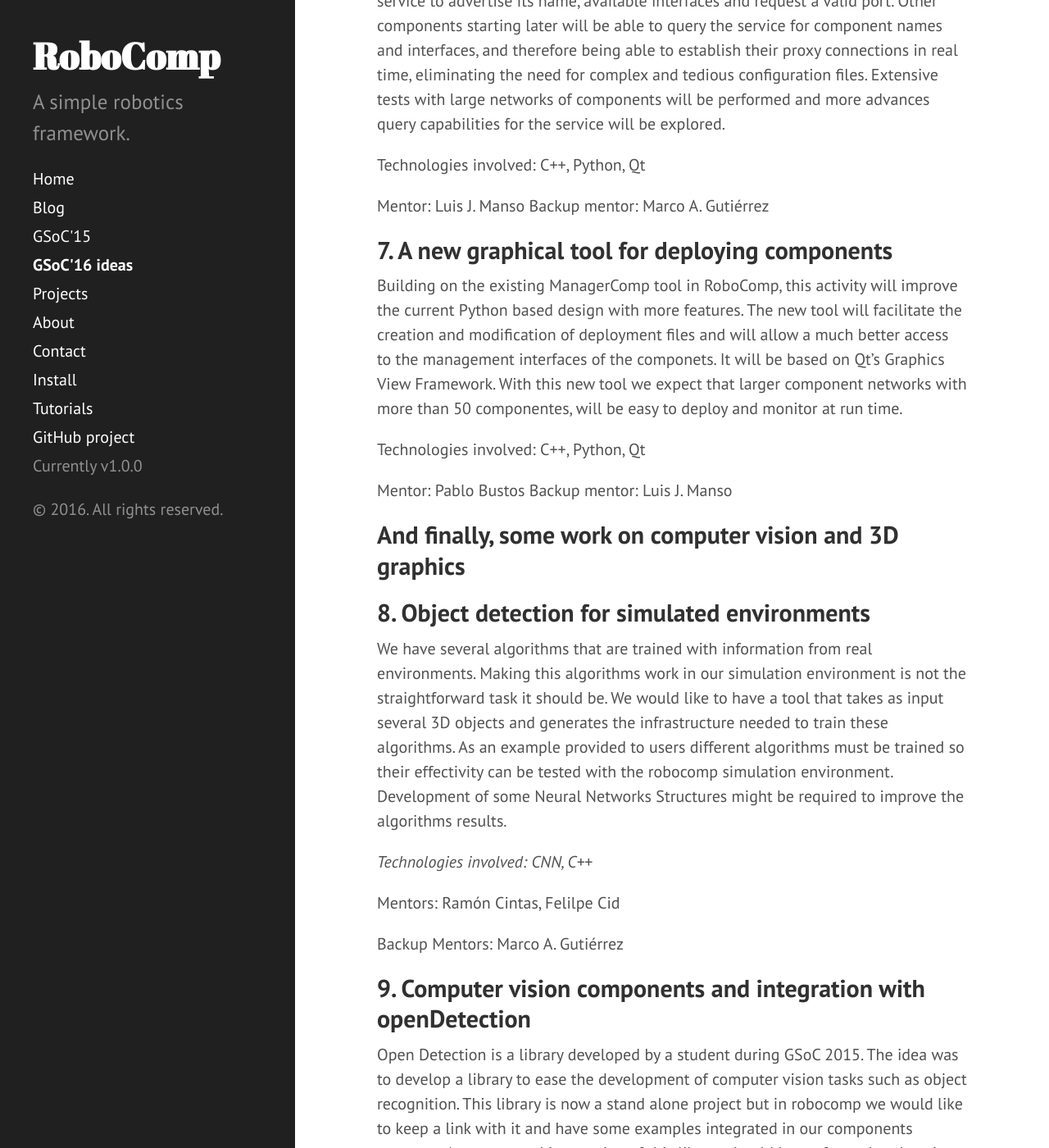
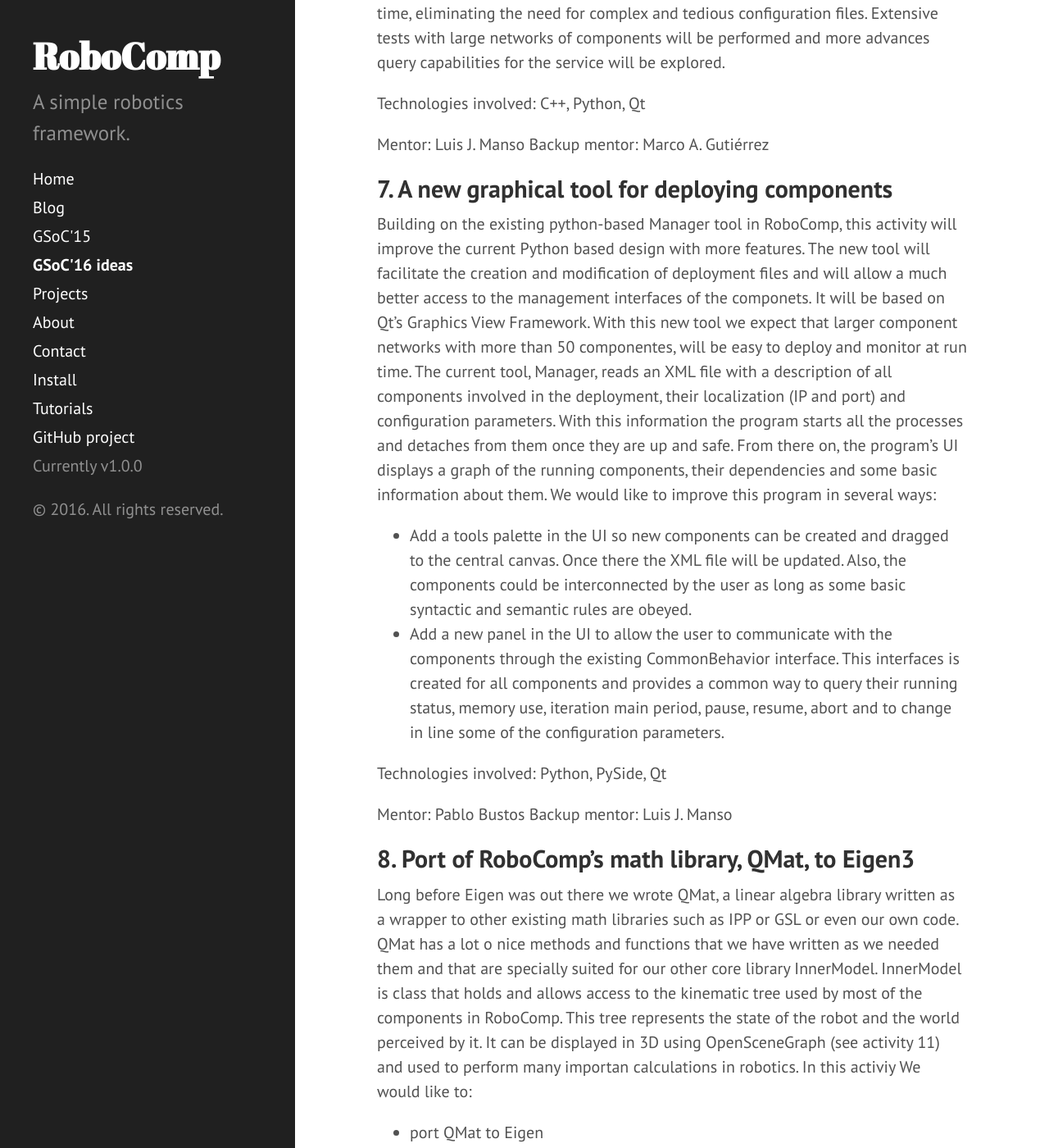
Before and after one commit to robocomp/website, a Jekyll site: the page built from GSoC_2016.md, in a window 1280 px wide and 1400 px high, scrolled down 4067 px. Shown: the whole window at 82% size. Built offline with Jekyll 4.4.1, drawn with Linux system fonts in a browser that asks for light colours; Markdown is read by kramdown in place of the engine named in the settings; some of the changed text lies outside the part shown.

Commit message:
Update GSoC_2016.md

```diff
--- a/GSoC_2016.md
+++ b/GSoC_2016.md
@@ -41,7 +41,7 @@
 Mentor: Pablo Bustos
 Backup mentor: Luis J. Manso
 
-## Focusing on other interesting improvements within RoboComp's inner workings we propose the next four activities. Those deal with some extensions to the current framework that have been highly demanded by users during this year.
+## Interesting improvements for RoboComp's inner workings dealing with installation, deployment, math libraries, etc.
 
 ## 4. Facilitating the deployment of RoboComp on different platforms
 
@@ -82,17 +82,33 @@
 
 ## 7. A new graphical tool for deploying components
 
-Building on the existing ManagerComp tool in RoboComp, this activity will improve the current Python based design with more features. The new tool will facilitate the creation and modification of deployment files and will allow a much better access to the management interfaces of the componets. It will be based on Qt's Graphics View Framework. With this new tool we expect that larger component networks with more than 50 componentes, will be easy to deploy and monitor at run time.
+Building on the existing python-based Manager tool in RoboComp, this activity will improve the current Python based design with more features. The new tool will facilitate the creation and modification of deployment files and will allow a much better access to the management interfaces of the componets. It will be based on Qt's Graphics View Framework. With this new tool we expect that larger component networks with more than 50 componentes, will be easy to deploy and monitor at run time.
+The current tool, Manager, reads an XML file with a description of all components involved in the deployment, their localization (IP and port) and configuration parameters. With this information the program starts all the processes and detaches from them once they are up and safe. From there on, the program's UI displays a graph of the running components, their dependencies and some basic information about them.
+We would like to improve this program in several ways:
 
+* Add a tools palette in the UI so new components can be created and dragged to the central canvas. Once there the XML file will be updated. Also, the components could be interconnected by the user as long as some basic syntactic and semantic rules are obeyed.
+* Add a new panel in the UI to allow the user to communicate with the components through the existing CommonBehavior interface. This interfaces is created for all components and provides a common way to query their running status, memory use, iteration main period, pause, resume, abort and to change in line some of the configuration parameters.
 
-Technologies involved:  C++, Python, Qt
+Technologies involved:  Python, PySide, Qt
 
 Mentor: Pablo Bustos
 Backup mentor: Luis J. Manso
 
+## 8. Port of RoboComp's math library, QMat, to Eigen3
+Long before Eigen was out there we wrote QMat, a linear algebra library written as a wrapper to other existing math libraries such as IPP or GSL or even our own code. QMat has a lot o nice methods and functions that we have written as we needed them and that are specially suited for our other core library InnerModel. InnerModel is class that holds and allows access to the kinematic tree used by most of the components in RoboComp. This tree represents the state of the robot and the world perceived by it. It can be displayed in 3D using OpenSceneGraph (see activity 11) and used to perform many importan calculations in robotics.
+In this activiy We would like to:
+
+* port QMat to Eigen
+* write a QMat/InnerModel without dependencies of RoboComp and that can be used as an independent piece of code for kinematic representations and calculations.
+
+Technologies involved:  C++, Eigen
+
+Mentor: Luis J. Manso
+Backup mentor: Pablo Bustos
+
 ## And finally, some work on computer vision and 3D graphics
 
-## 8. Object detection for simulated environments
+## 9. Object detection for simulated environments
 
 We have several algorithms that are trained with information from real environments. Making this algorithms work in our simulation environment is not the straightforward task it should be. We would like to have a tool that takes as input several 3D objects and generates the infrastructure needed to train these algorithms. As an example provided to users different algorithms must be trained so their effectivity can be tested with the robocomp simulation environment. Development of some Neural Networks Structures might be required to improve the algorithms results.
 
@@ -102,7 +118,7 @@
 
 Backup Mentors: Marco A. Gutiérrez
 
-## 9. Computer vision components and integration with openDetection
+## 10. Computer vision components and integration with openDetection
 
 Open Detection is a library developed by a student during GSoC 2015. The idea was to develop a library to ease the development of computer vision tasks such as object recognition. This library is now a stand alone project but in robocomp we would like to keep a link with it and have some examples integrated in our components structure. An automated integration of this library should be performed such as it becomes transparent for the robocomp user. Also several components should be developed making use of the main features of this library so the computer vision algorithms from Open Detection can be used through different components interfaces.
 
@@ -115,7 +131,7 @@
 Backup mentor: Marco A. Gutiérrez
 
 
-## 10. 3D visualization of internal structures in real time
+## 11. 3D visualization of internal structures in real time
 
 Current Model graphs used in RoboComp mainly for cognitive world modeling are not clear to understand, especially when they are big, which they usually are. Making these graphs easier to read and their information easier to access is a key task that will ease the task of debugging and understanding these graphs and in consequence a robot’s mind. Specific research and tests with roboticists should be performed in order to find a way of displaying this information that helps anyone understand the whole graph. Once specific key assets are detected they should be implemented one by one  and properly tested with some roboticists to ensure they are widely accepted as a proper enhancement. Several of these features should be developed until the graph becomes easily readable and can be easily managed through the graphical interface provided in robocomp.
 
```
Also changed, not shown: other parts of GSoC_2016.md (+1 -1 lines).
